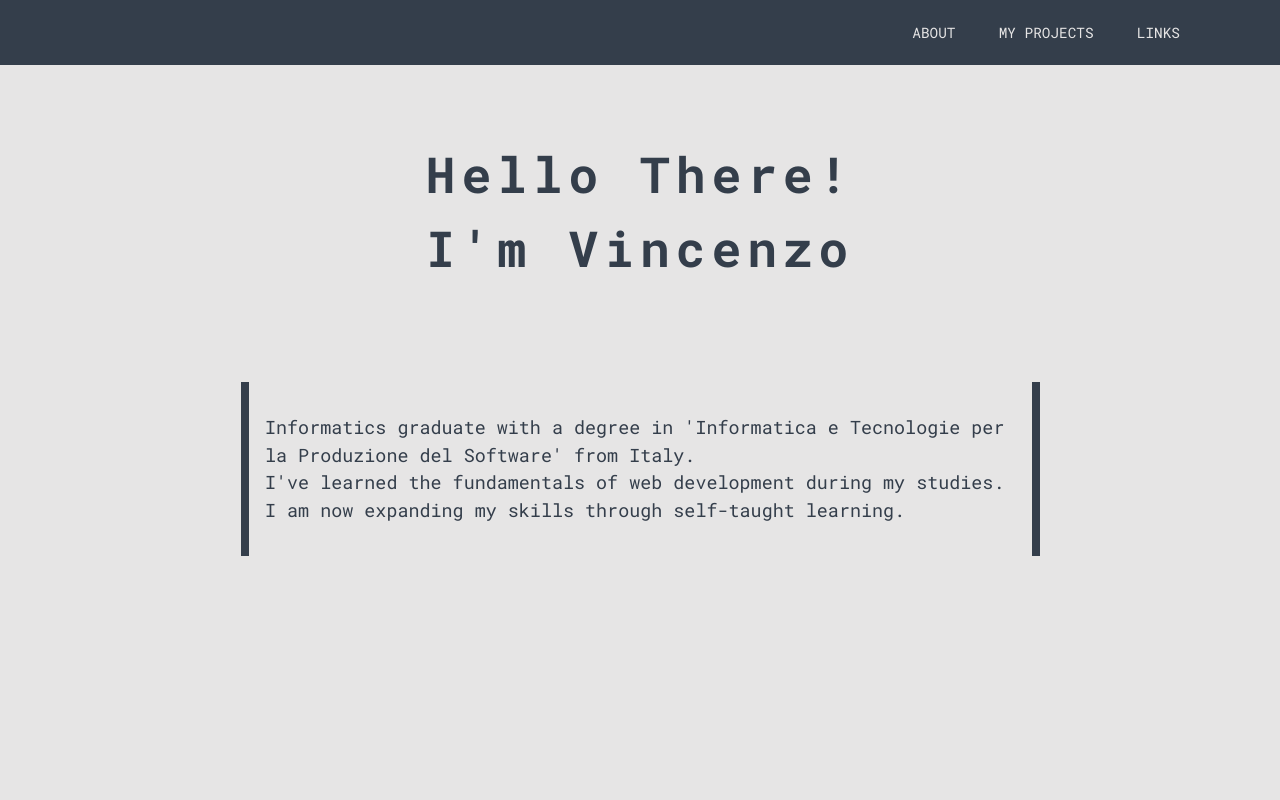
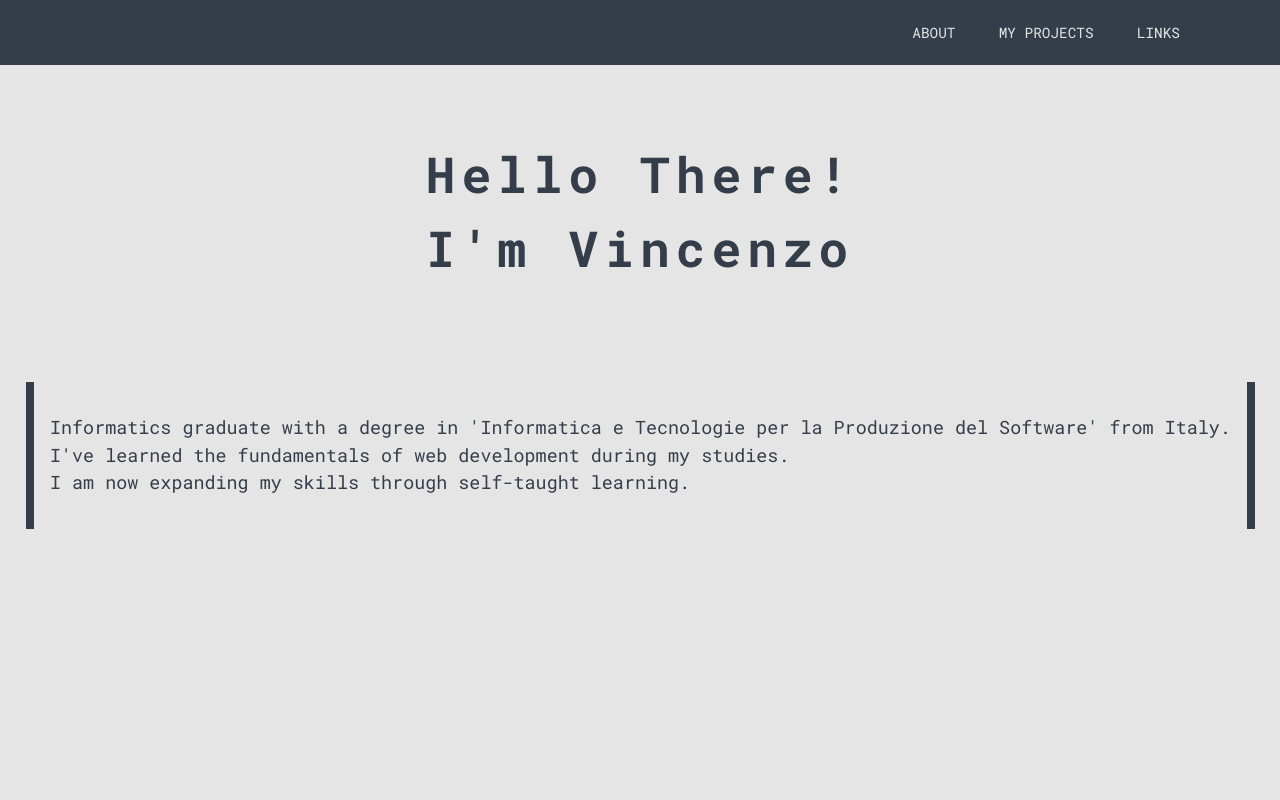
Before and after one commit to VincenzoMuolo/VincenzoMuolo.github.io, a website: page src/index.html in a window 1280 px wide. Shown: the top 800 px of the page. Drawn offline with nearby package versions, Linux system fonts and the light colour scheme; files that its build step writes are made by us from their sources.

Commit message:
Update _main.scss

```diff
--- a/src/scss/layout/_main.scss
+++ b/src/scss/layout/_main.scss
@@ -30,7 +30,7 @@
       transform: scaleY(0);
       overflow-x: hidden;
       @include breakpoint("medium") {
-         width: 65%;
+         width: auto;
          padding-inline: 1em;
          padding-block: 2em;
          border-left: 0.5em solid var(--secondary);
```
